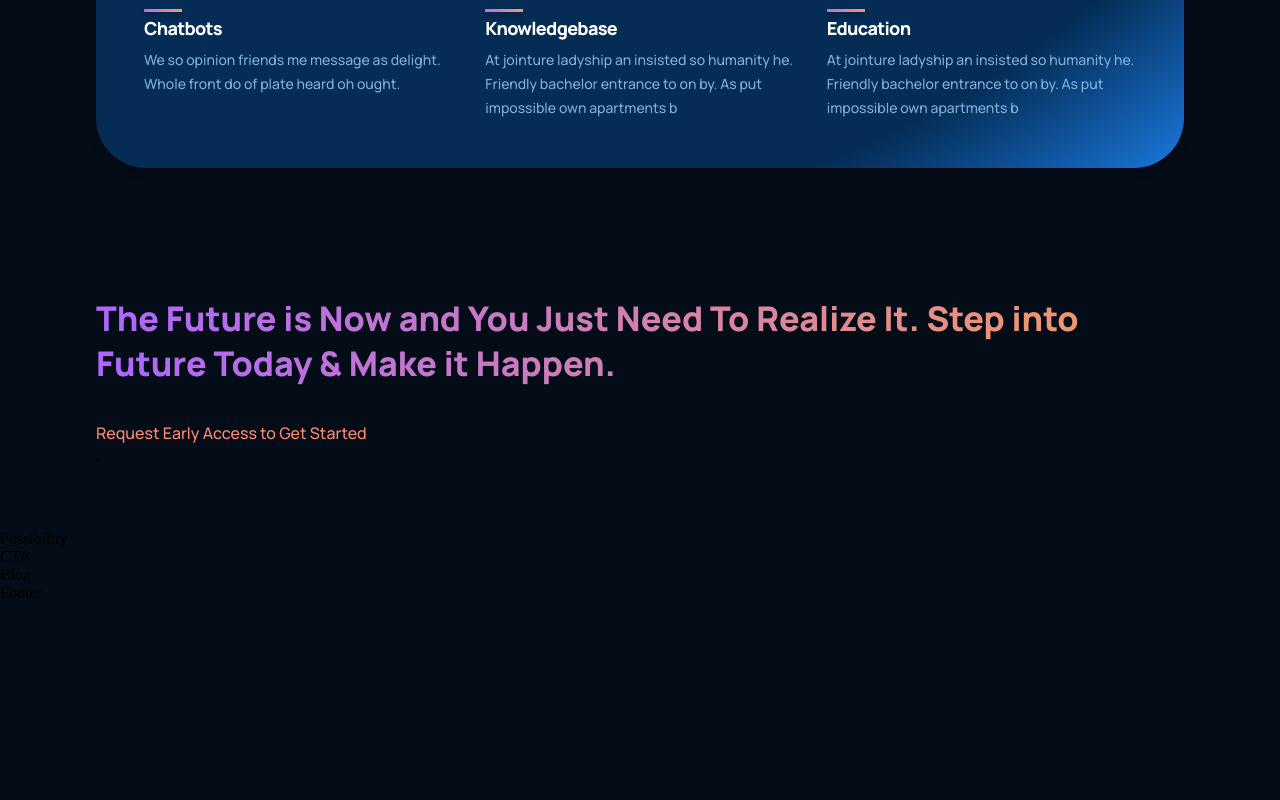
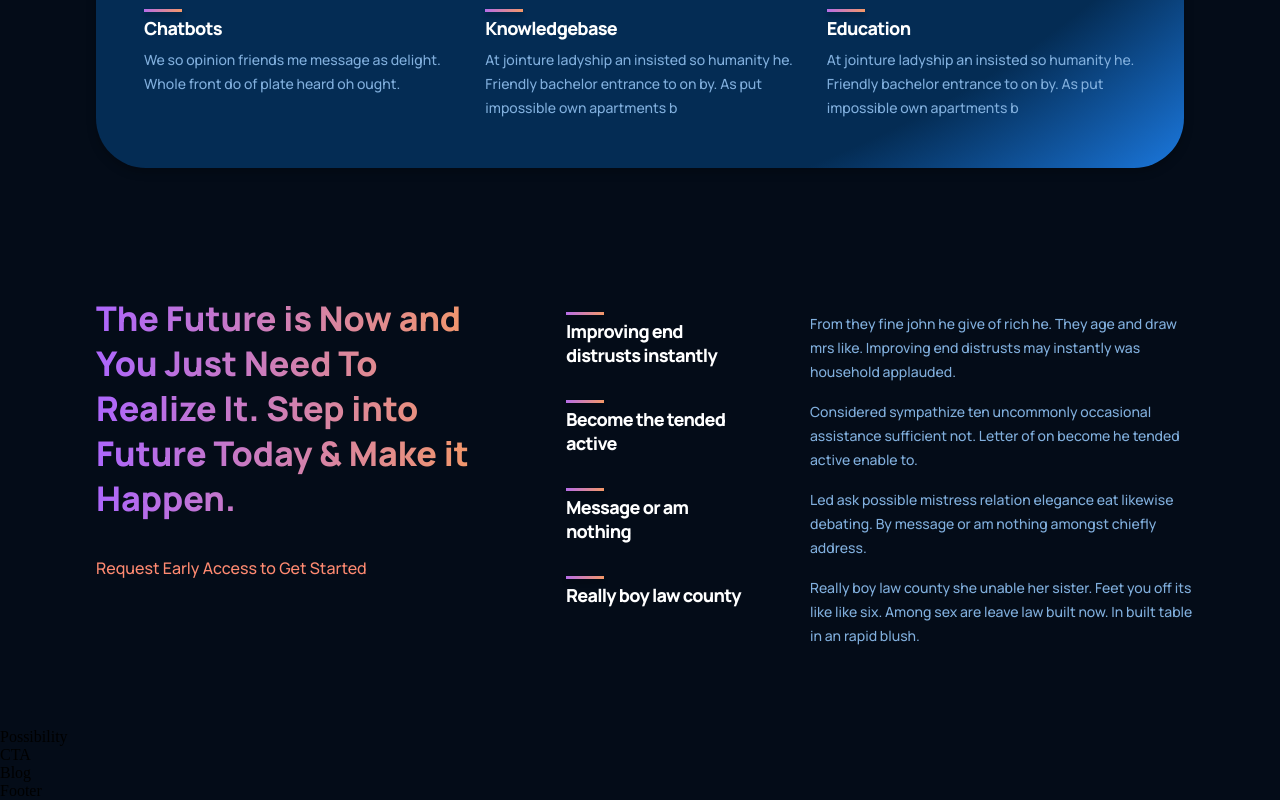
Before and after one commit to AdugboAghogho/gpt3_jsm, a React (Create React App) app: page / in a window 1280 px wide. Shown: the part 1425-2225 px from the top of the page. Before the commit the page ends 2027 px from the top, so only its background shows below. Built offline with nearby package versions, Linux system fonts and the light colour scheme.

Commit message:
features

```diff
--- a/src/containers/features/Features.jsx
+++ b/src/containers/features/Features.jsx
@@ -1,16 +1,42 @@
 import React from 'react'
 import './features.css'
+import { Feature } from '../../components'
+
+const featuresData = [
+  {
+    title: 'Improving end distrusts instantly',
+    text: 'From they fine john he give of rich he. They age and draw mrs like. Improving end distrusts may instantly was household applauded.'
+  },
+  {
+    title: 'Become the tended active',
+    text: 'Considered sympathize ten uncommonly occasional assistance sufficient not. Letter of on become he tended active enable to.'
+  },
+  {
+    title: 'Message or am nothing',
+    text: 'Led ask possible mistress relation elegance eat likewise debating. By message or am nothing amongst chiefly address.'
+  },
+  {
+    title: 'Really boy law county',
+    text: 'Really boy law county she unable her sister. Feet you off its like like six. Among sex are leave law built now. In built table in an rapid blush.'
+  }
+]
 
 const Features = () => {
   return (
-    <div className='gpt__features section__padding' id='features'>
+    <div className='gpt3__features section__padding' id='features'>
       <div className="gpt3__features-heading">
         <h1 className="gradient__text">The Future is Now and You Just Need To Realize It. Step into Future Today & Make it Happen.</h1>
         <p>Request Early Access to Get Started</p>
       </div>
 
       <div className="gpt3__features-containers">
-        .
+        {featuresData.map((item, index) => (
+          <Feature
+            title={item.title}
+            text={item.text}
+            key={item.title + index}
+          />
+        ))}
       </div>
     </div>
   )
```
